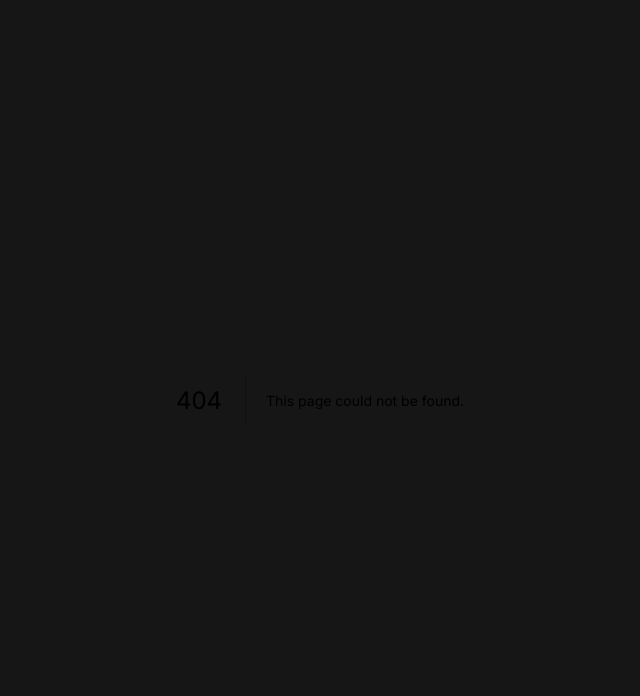
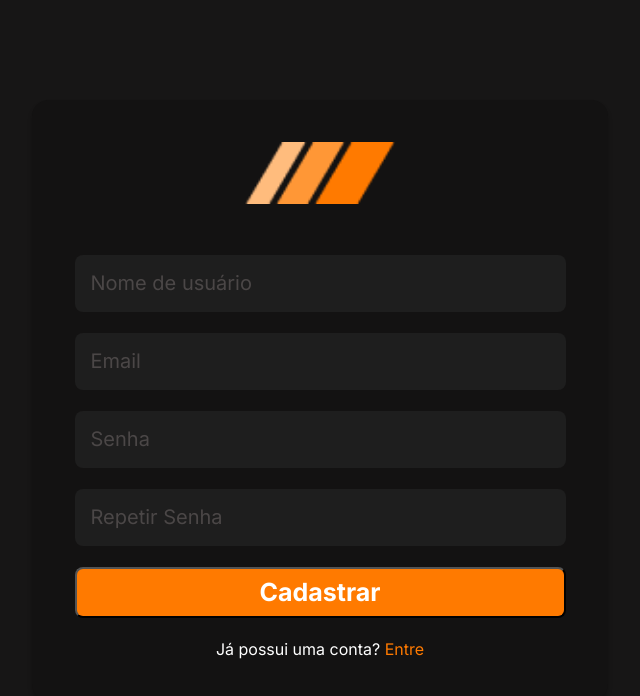
Before and after one commit to BrunoMoises/go-finance-app, a Next.js app: page /Signup in a window 1280 px wide. Before the commit this address had no page. Shown: the top 696 px of the page, without its empty margins (320-960 px from the left). Built offline with nearby package versions, Linux system fonts and the light colour scheme.

Commit message:
create register page

```diff
--- /dev/null
+++ b/src/pages/Signup/index.tsx
@@ -0,0 +1,20 @@
+import Image from "next/image"
+import { Container, Content } from "./styles"
+import logo from '../../assets/logo.png'
+import Link from "next/link"
+
+const Signup = () => (
+  <Container>
+    <Content>
+      <Image src={logo} alt="GoFinance" width={150} />
+      <input type="text" placeholder="Nome de usuário" autoComplete="off" />
+      <input type="text" placeholder="Email" autoComplete="off" />
+      <input type="password" placeholder="Senha" autoComplete="off" />
+      <input type="password" placeholder="Repetir Senha" autoComplete="off" />
+      <button>Cadastrar</button>
+      <p>Já possui uma conta? <Link href="/Signin">Entre</Link></p>
+    </Content>
+  </Container>
+)
+
+export default Signup
--- /dev/null
+++ b/src/pages/Signup/styles.ts
@@ -0,0 +1,52 @@
+import styled from 'styled-components'
+
+export const Container = styled.div`
+    width: 100vw;
+    height: 100vh;
+    display: flex;
+    justify-content: center;
+    align-items: center;
+`
+
+export const Content = styled.div`
+    border-radius: 16px;
+    box-shadow: 0px 4px 4px rgba(0, 0, 0, 0.25);
+    width: 45%;
+    height: 75%;
+    display: flex;
+    justify-content: center;
+    flex-direction: column;
+    align-items: center;
+    background-color: ${(props) => props.theme.colors.black1};
+    gap: 21px;
+
+    img {
+        margin-bottom: 30px;
+    }
+
+    input {
+        width: 491px;
+        height: 57px;
+        border-radius: 8px;
+        font-size: 20px;
+        ::-webkit-input-placeholder {
+            font-size: 20px;
+        }
+    }
+
+    button {
+        width: 491px;
+        height: 51px;
+        padding: 0;
+    }
+
+    a {
+        color: ${(props) => props.theme.colors.primary};
+        text-decoration: none;
+
+        &:hover {
+            color: ${(props) => props.theme.colors.secondary};
+            text-decoration: underline;
+        }
+    }
+`
```
